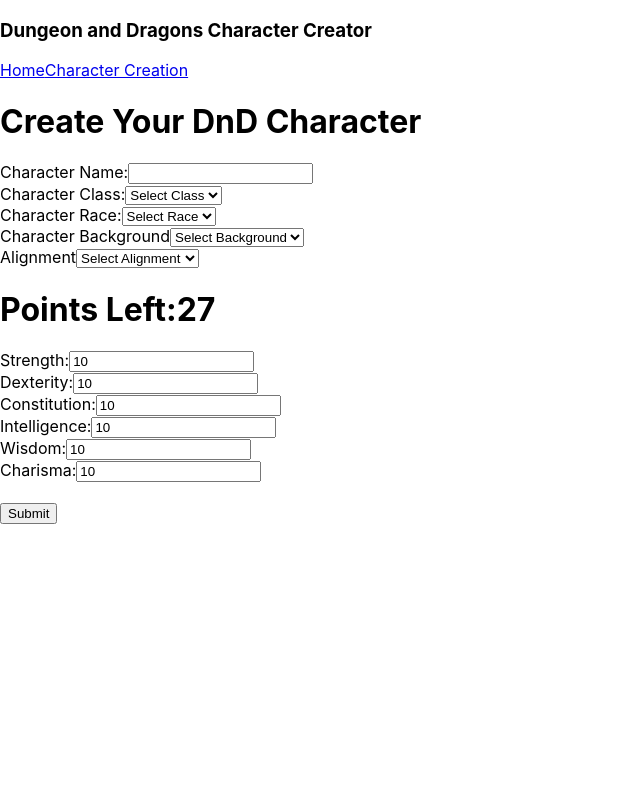
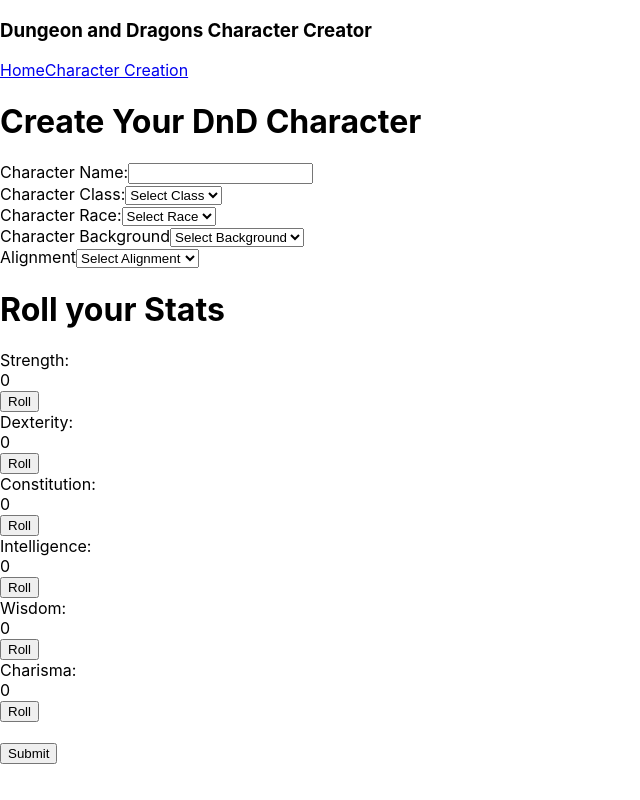
Before and after one commit to alecanthony39/DnDCharacterCreator, a React (Create React App) app: page /CharacterCreator in a window 1280 px wide. Shown: the whole page, without its empty margins (0-640 px from the left). Built offline with nearby package versions, Linux system fonts and the light colour scheme.

Commit message:
Fixed stat system, combined stats with character object

```diff
--- a/src/Components/CreateChar.jsx
+++ b/src/Components/CreateChar.jsx
@@ -4,39 +4,20 @@
 const CreateC = () => {
   const [character, setCharacter] = useState({});
   const [stats, setStats] = useState({
-    strength: 10,
-    dexterity: 10,
-    constitution: 10,
-    intelligence: 10,
-    wisdom: 10,
-    charisma: 10,
+    strength: 0,
+    dexterity: 0,
+    constitution: 0,
+    intelligence: 0,
+    wisdom: 0,
+    charisma: 0,
   });
-  const [pointsSpent, setPointsSpent] = useState(0);
-  const [totalPointsLimit, setTotalPointsLimit] = useState(27);
+  const randomizeStat = (statName) => {
+    const randomValue = Math.floor(Math.random() * 20) + 1;
 
-  const handleStatChange = (statName, value) => {
-    const initialPoints = 10;
-    const newStats = {
-      ...stats,
-      [statName]: value,
-    };
-
-    const newPointsSpent = Object.values(newStats).reduce(
-      (total, statValue) => total + Math.max(statValue - initialPoints, 0),
-      0
-    );
-
-    const isValidValue = value >= 8 && value <= 20;
-    const isValidChange = newPointsSpent <= totalPointsLimit;
-
-    console.log("isValidValue", isValidValue);
-    console.log("isValidChange", isValidChange);
-
-    if (isValidValue && isValidChange) {
-      setStats(newStats);
-      setPointsSpent(newPointsSpent);
-      setTotalPointsLimit(27 - newPointsSpent);
-    }
+    setStats((prevStats) => {
+      const updatedStats = { ...prevStats, [statName]: randomValue };
+      return updatedStats;
+    });
   };
 
   const renderStatInputs = () => {
@@ -44,13 +25,10 @@
       <div key={statName}>
         <label>
           {statName.charAt(0).toUpperCase() + statName.slice(1)}:
-          <input
-            type="number"
-            value={stats[statName]}
-            onChange={(e) =>
-              handleStatChange(statName, parseInt(e.target.value))
-            }
-          />
+          <div>{stats[statName]}</div>
+          <button type="button" onClick={() => randomizeStat(statName)}>
+            Roll
+          </button>
         </label>
       </div>
     ));
@@ -64,6 +42,7 @@
   };
   const handleSubmit = (event) => {
     event.preventDefault();
+    character.stats = stats;
     console.log("Character:", character);
   };
 
@@ -160,8 +139,8 @@
             <option value="Chaotic Evil">Chaotic Evil</option>
           </select>
         </label>
-        <br />
-        <h1>Points Left:{totalPointsLimit}</h1>
+
+        <h1>Roll your Stats</h1>
         {renderStatInputs()}
         <br />
 
```
